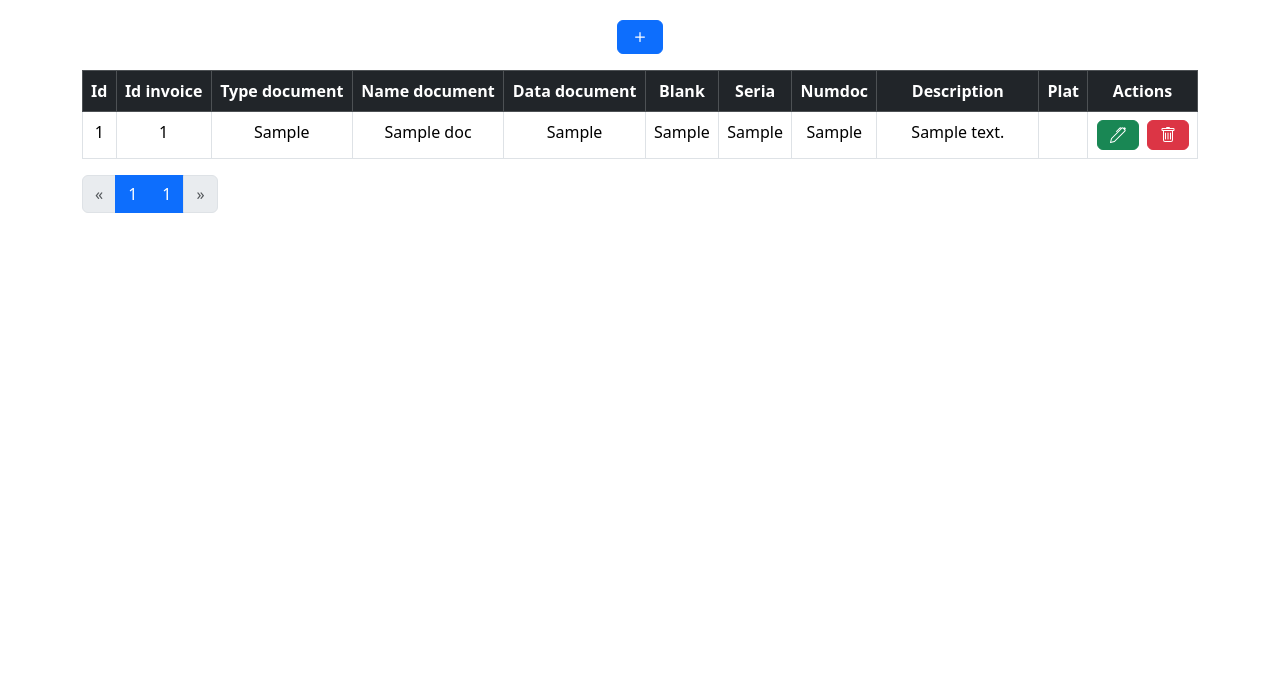
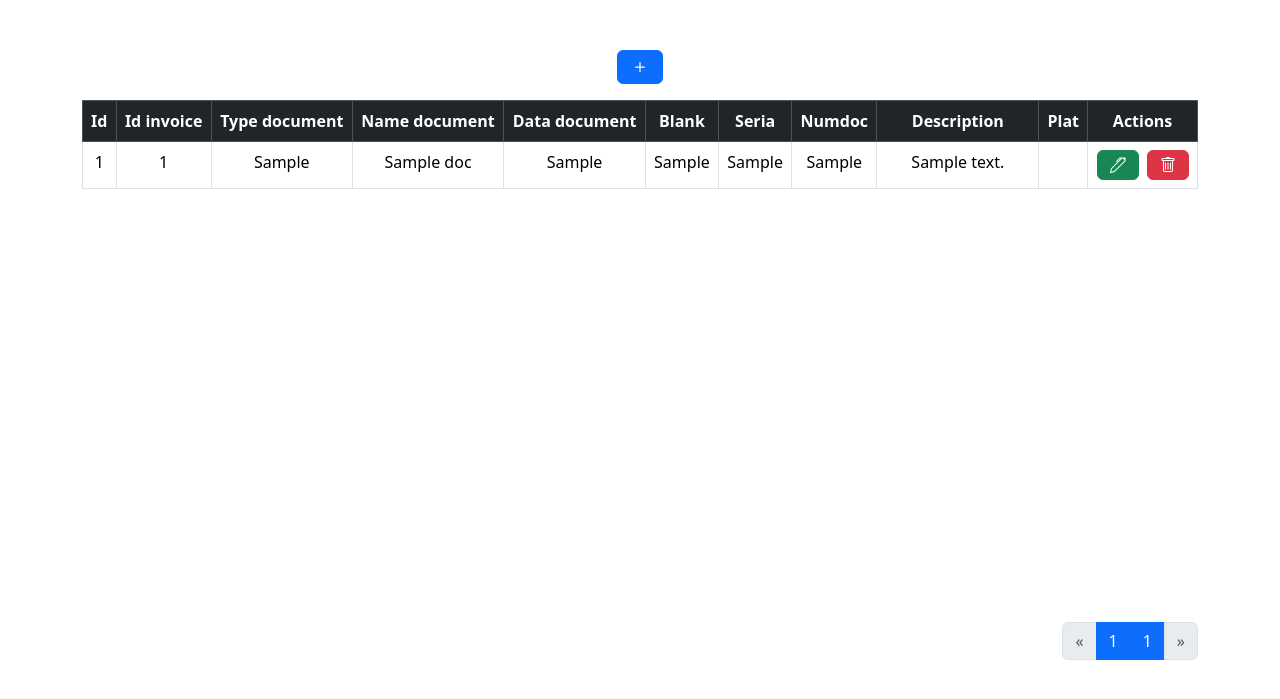
Before and after one commit to Alexandra789/atlant-php, a PHP site: page / in a window 1280 px wide. Shown: the top 699 px of the page. Run offline with PHP 8.4, Linux system fonts and the light colour scheme; tables that the repository leaves empty or names only in its code hold one stand-in row (values such as "Sample post"); data that the repository does not hold is empty.

Commit message:
fix pagination

```diff
--- a/src/css/style.css
+++ b/src/css/style.css
@@ -15,7 +15,7 @@ html {
 }
 
 .page {
-    padding-top: 20px;
+    padding-top: 50px;
 }
 
 th:nth-child(9), td:nth-child(9) {
@@ -23,6 +23,10 @@ th:nth-child(9), td:nth-child(9) {
 }
 
 /* Table */
+
+.table-wrapper {
+    min-height: 521.6px;
+}
 
 .table {
     text-align: center;
@@ -102,3 +106,13 @@ th:nth-child(9), td:nth-child(9) {
     width: 20px;
     height: 20px;
 }
+
+/* Pagination*/
+
+.pagination {
+    float: right;
+}
+
+.dost-disabled {
+    pointer-events: none;
+}
```
